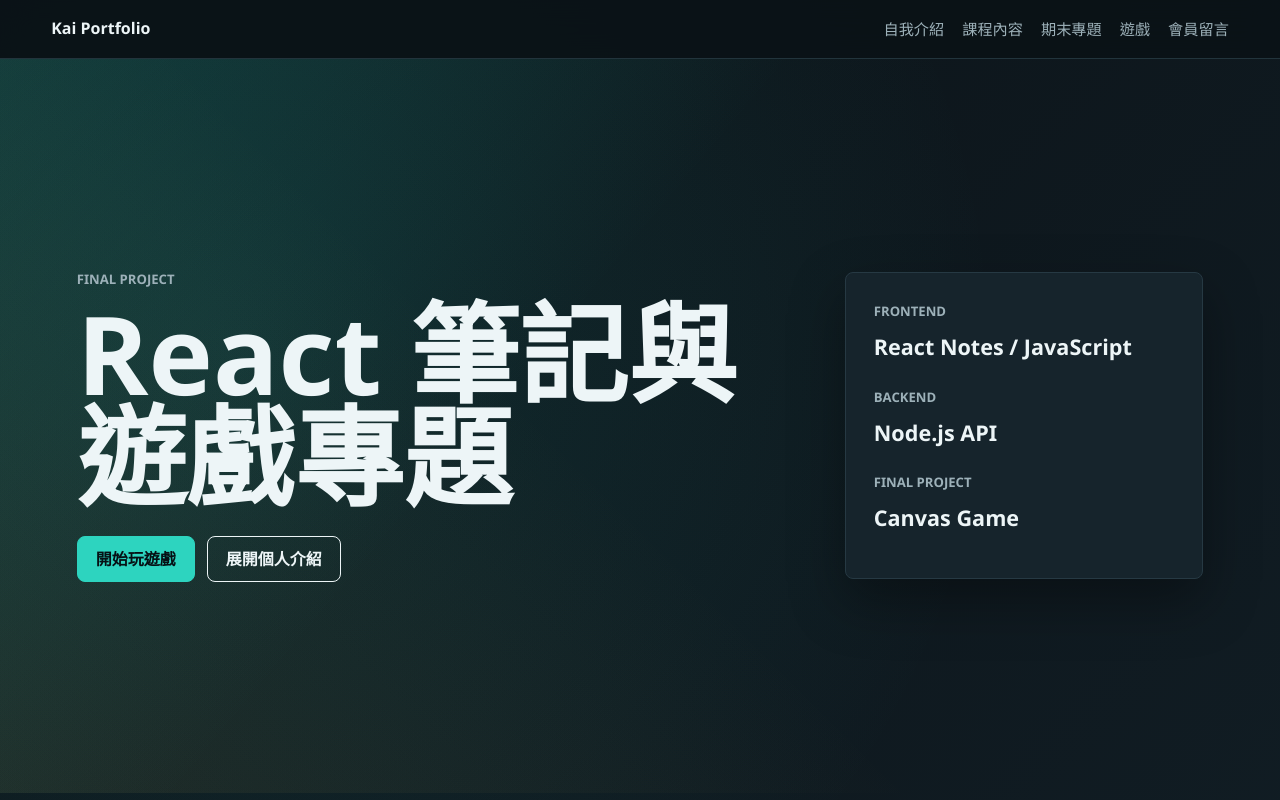
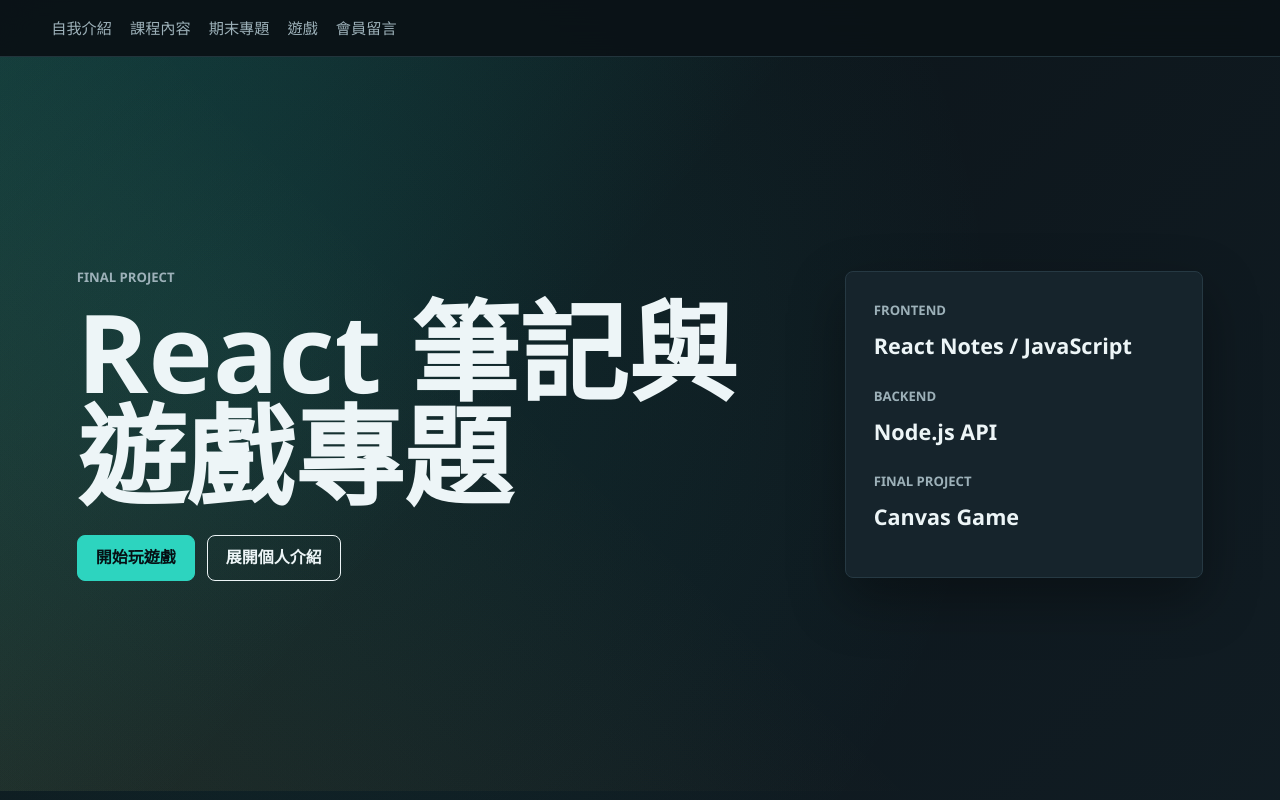
Before and after one commit to Xiang1904/xiang1904.github.io, a website with bundled scripts: page index.html in a window 1280 px wide. Shown: the top 800 px of the page. Built offline with nearby package versions, Linux system fonts and the light colour scheme.

Commit message:
移除頁首品牌連結

```diff
--- a/index.html
+++ b/index.html
@@ -8,7 +8,6 @@
   </head>
   <body>
     <header class="site-header">
-      <a class="brand" href="#top">Kai Portfolio</a>
       <nav aria-label="主要導覽">
         <a href="#about">自我介紹</a>
         <a href="#course">課程內容</a>
```
Also changed, not shown: public/index.html (+0 -1 lines).
